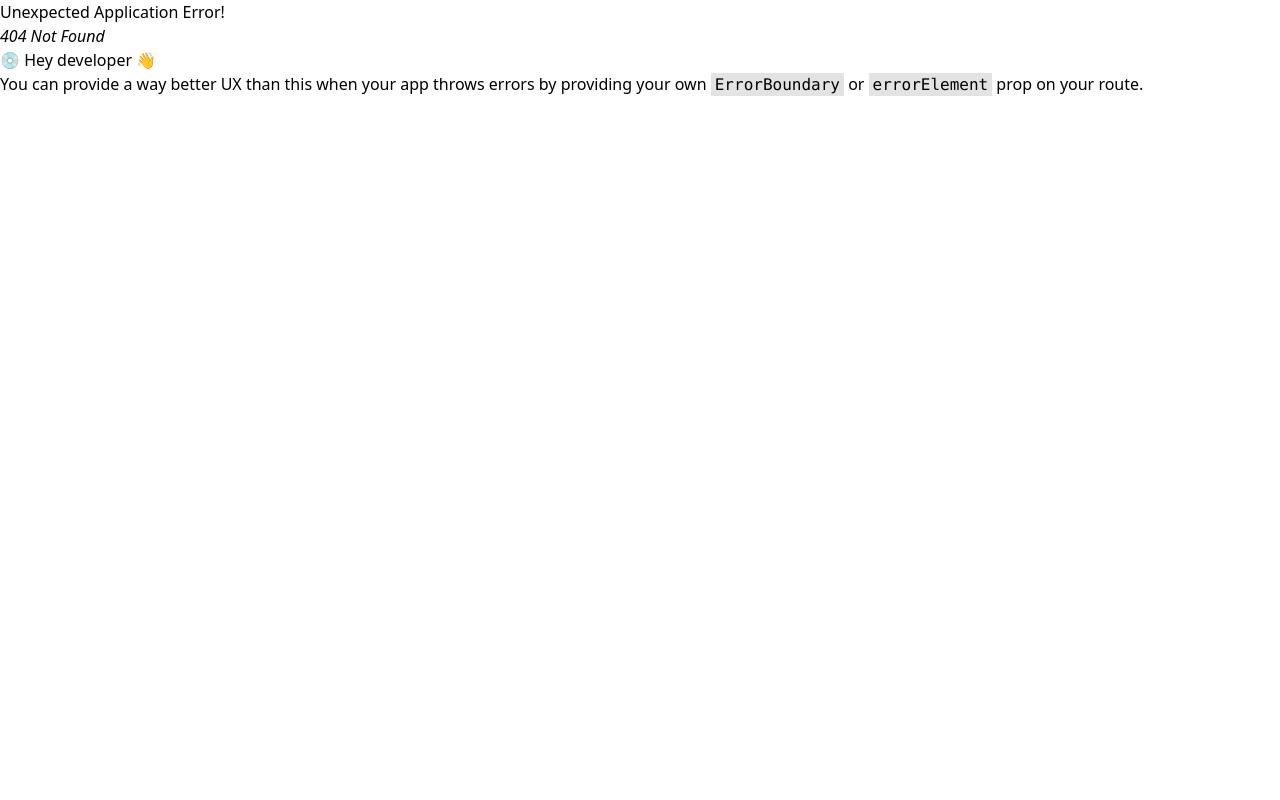
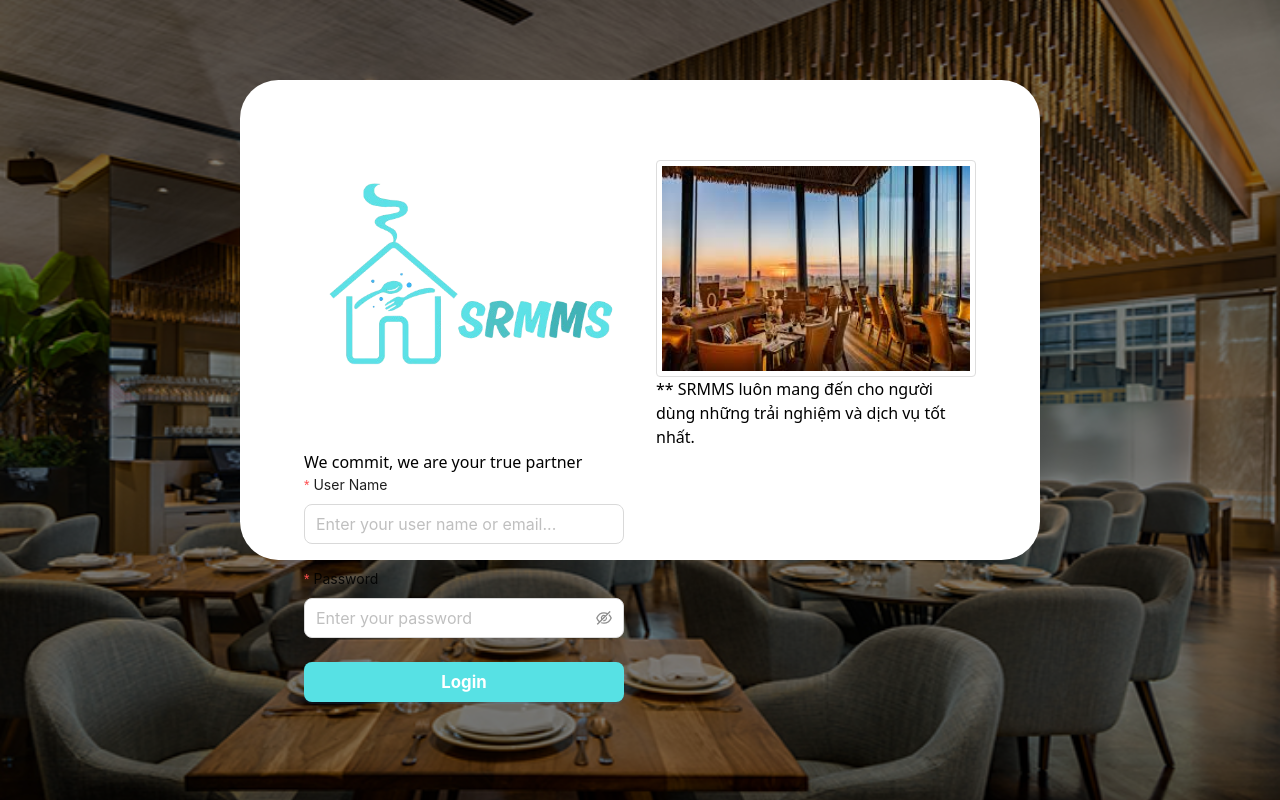
Before and after one commit to giangnvhe/SRMMS-SEP490_G68-FE, a React (Vite) app in the folder SRMMS-fe/: page /login in a window 1280 px wide. Before the commit this address had no page. Built offline with nearby package versions, Linux system fonts and the light colour scheme.

Commit message:
fixbug_login

```diff
--- /dev/null
+++ b/SRMMS-fe/src/common/utils/authentication.tsx
@@ -0,0 +1,13 @@
+import { hasAccessToken } from "../../configs/accessToken";
+
+export const checkAuthentication = () => {
+  if (!hasAccessToken()) {
+    window.location.href = "/login";
+  }
+};
+
+export const checkLogin = () => {
+  if (hasAccessToken()) {
+    window.location.href = "/";
+  }
+};
--- /dev/null
+++ b/SRMMS-fe/src/common/utils/index.tsx
@@ -0,0 +1,3 @@
+export const getApi = (pathVesion: string = "api", pathName: string = "") => {
+  return `/${pathVesion}/${pathName}`;
+};
--- a/SRMMS-fe/src/configs/axiosConfig.ts
+++ b/SRMMS-fe/src/configs/axiosConfig.ts
@@ -9,6 +9,7 @@ const axiosInstance = axios.create({
     "Content-Type": "application/json",
   },
 });
+
 export const axiosInstanceFormData = axios.create({
   baseURL: import.meta.env.VITE_BASE_URL,
   timeout: 100000,
@@ -29,9 +30,9 @@ axiosInstance.interceptors.request.use(
     const accessToken = getAccessToken();
     if (accessToken) {
       config.headers["Authorization"] = `Bearer ${accessToken}`;
-      return config;
     }
-    return Promise.reject();
+    return config;
+    // return Promise.reject();
   },
   (error) => {
     return Promise.reject(error);
--- a/SRMMS-fe/src/layouts/AdminLayout/index.tsx
+++ b/SRMMS-fe/src/layouts/AdminLayout/index.tsx
@@ -1,4 +1,4 @@
-import { Suspense, useLayoutEffect, useState } from "react";
+import { Suspense, useEffect, useLayoutEffect, useState } from "react";
 import { useWindowSize } from "../../hooks/useWindowSize";
 import { BREAKPOINT_SCREEN } from "../../common/const/const";
 import Nav from "../../components/Nav";
@@ -8,6 +8,7 @@ import Spinner from "../../components/Spiner";
 import styles from "./index.module.scss";
 import classNames from "classnames";
 import { ConfigProvider } from "antd";
+import { checkAuthentication } from "../../common/utils/authentication";
 
 const cx = classNames.bind(styles);
 
@@ -32,6 +33,10 @@ const AdminLayout = () => {
       setIsOpenSideBar(true);
     }
   }, [resize]);
+
+  useEffect(() => {
+    checkAuthentication();
+  }, []);
 
   return (
     <ConfigProvider
--- a/SRMMS-fe/src/pages/Login/LoginForm/index.tsx
+++ b/SRMMS-fe/src/pages/Login/LoginForm/index.tsx
@@ -4,21 +4,47 @@ import { Form } from "antd";
 import InputComponent from "../../../components/InputComponent";
 import ButtonComponent from "../../../components/ButtonComponent";
 import Logo from "../../../assets/images/Logo.png";
-
+import { useNavigate } from "react-router-dom";
+import useNotification from "../../../hooks/useNotification";
+import { useMutation } from "react-query";
+import { login } from "../../../services/login";
+import { setAccessToken } from "../../../configs/accessToken";
+import { AxiosError } from "axios";
 
 const cx = classNames.bind(styles);
 
 interface FormFields {
-  username: string;
-  password: string;
+  empEmail: string;
+  empPassword: string;
 }
 
 const LoginForm = () => {
   const [form] = Form.useForm();
   const { submit } = form;
+  const navigate = useNavigate();
+
+  const { errorMessage } = useNotification();
+
+  const handleLogin = useMutation(login, {
+    onSuccess: (result) => {
+      setAccessToken(result.data.token);
+      navigate("/");
+    },
+    onError: (error: AxiosError<{ message: string }>) => {
+      errorMessage({
+        description:
+          error.response?.data.message ||
+          "An unexpected error occurred. Please try again.",
+      });
+    },
+  });
 
   const onSubmitForm = (_values: FormFields) => {
-    //handleLogin.mutate({ email: _values.username, password: _values.password });
+
+    handleLogin.mutate({
+      empEmail: _values.empEmail,
+      empPassword: _values.empPassword,
+    });
   };
 
   return (
@@ -31,24 +57,43 @@ const LoginForm = () => {
       <p className="flex justify-center items-center mb-5">
         We commit, we are your true partner
       </p>
-      <Form form={form} layout="vertical" onFinish={onSubmitForm}>
+      <Form
+        form={form}
+        layout="vertical"
+        onFinish={onSubmitForm}
+        onKeyUp={(e) => {
+          if (e.key === "Enter") {
+            form.submit();
+          }
+        }}
+      >
         <InputComponent
           form={form}
-          name="username"
+          name="empEmail"
           label="User Name"
-          rules={[{ required: true, message: "" }]}
+          rules={[
+            {
+              required: true,
+              message: "Please enter your user name or email.",
+            },
+          ]}
           placeholder="Enter your user name or email..."
         />
         <InputComponent
           form={form}
-          name="password"
+          name="empPassword"
           label="Password"
-          rules={[{ required: true, message: "" }]}
+          rules={[{ required: true, message: "Please enter your password." }]}
           type="password"
           placeholder="Enter your password"
         />
 
-        <ButtonComponent htmlType="submit" className="btn-login">
+        <ButtonComponent
+          htmlType="submit"
+          className="btn-login"
+          onClick={submit}
+          // loading={handleLogin.isLoading}
+        >
           Login
         </ButtonComponent>
       </Form>
--- a/SRMMS-fe/src/pages/Login/index.tsx
+++ b/SRMMS-fe/src/pages/Login/index.tsx
@@ -5,6 +5,7 @@ import LoginIntro from "./LoginIntro";
 const cx = classNames.bind(styles);
 
 const Login = () => {
+
   return (
     <div className={cx(styles["login-container"])}>
       <div className={cx("background-image")}></div>
--- a/SRMMS-fe/src/routers/index.tsx
+++ b/SRMMS-fe/src/routers/index.tsx
@@ -1,11 +1,12 @@
 import { createBrowserRouter, RouterProvider } from "react-router-dom";
 import AdminLayout from "../layouts/AdminLayout";
+import Login from "../pages/Login";
 
 const RouterComponent = () => {
   const router = createBrowserRouter([
     {
-      element: "<UserLayout />",
-      children: [],
+      element: <Login />,
+      path: "/login",
     },
     {
       element: <AdminLayout />,
--- /dev/null
+++ b/SRMMS-fe/src/services/login.ts
@@ -0,0 +1,22 @@
+import { AxiosResponse } from "axios";
+import axiosInstance from "../configs/axiosConfig";
+import { getApi } from "../common/utils";
+interface LoginRequest {
+  empEmail: string;
+  empPassword: string;
+}
+
+interface LoginResponse {
+  empEmail: string;
+  empPassword: string;
+  token: string;
+}
+
+export const login = async (params: LoginRequest) => {
+  const result = await axiosInstance.post<
+    LoginRequest,
+    AxiosResponse<LoginResponse>
+  >(getApi("api", "login"), params);
+
+  return result;
+};
--- a/SRMMS-fe/vite.config.ts
+++ b/SRMMS-fe/vite.config.ts
@@ -4,4 +4,5 @@ import react from "@vitejs/plugin-react-swc";
 // https://vitejs.dev/config/
 export default defineConfig({
   plugins: [react()],
+  server: { port: 3000 },
 });
```
Also changed, not shown: SRMMS-fe/src/assets/images/NotFound_404.png (added), 1 other file (tests, documents, lock files or other folders).
